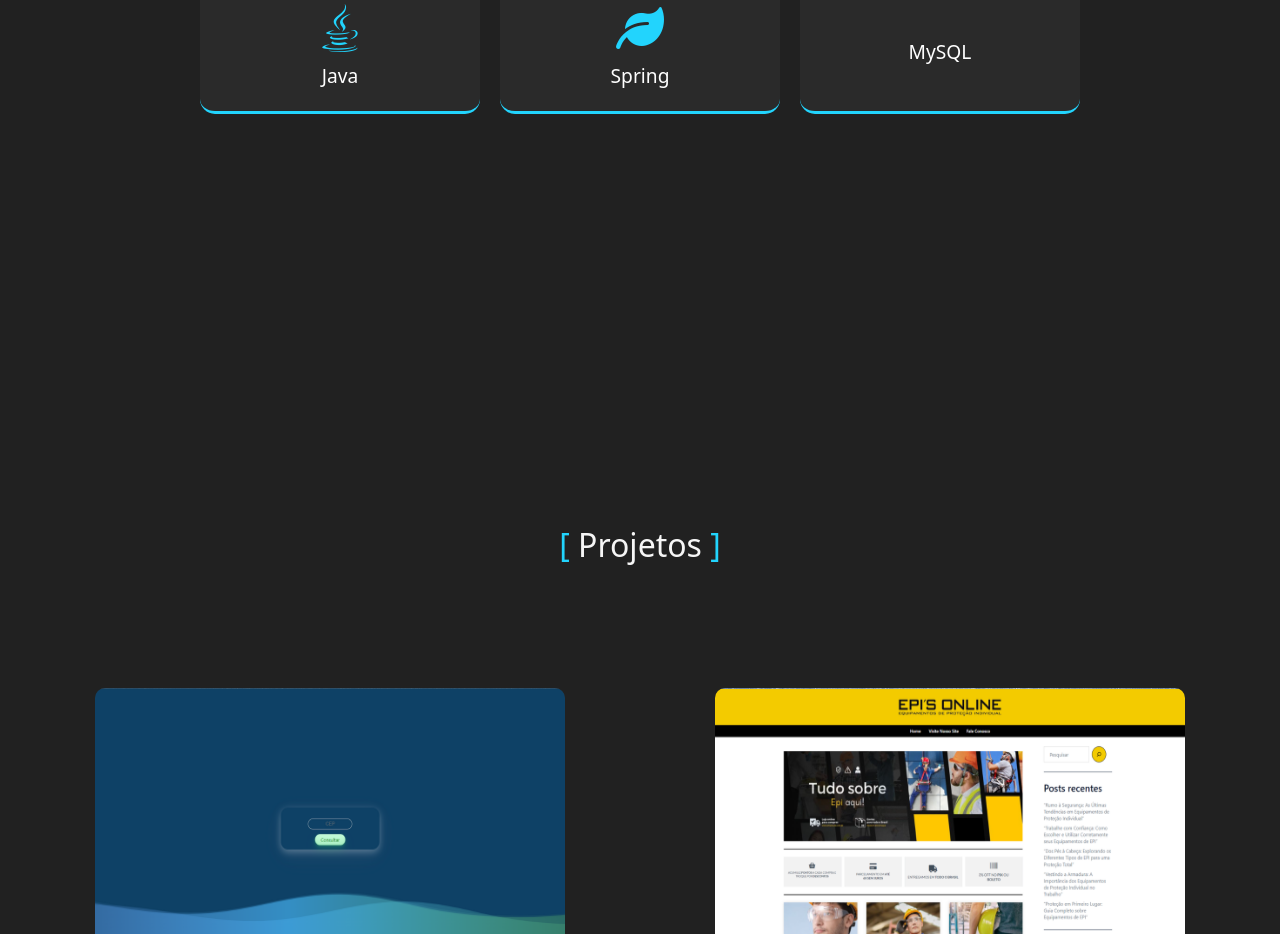
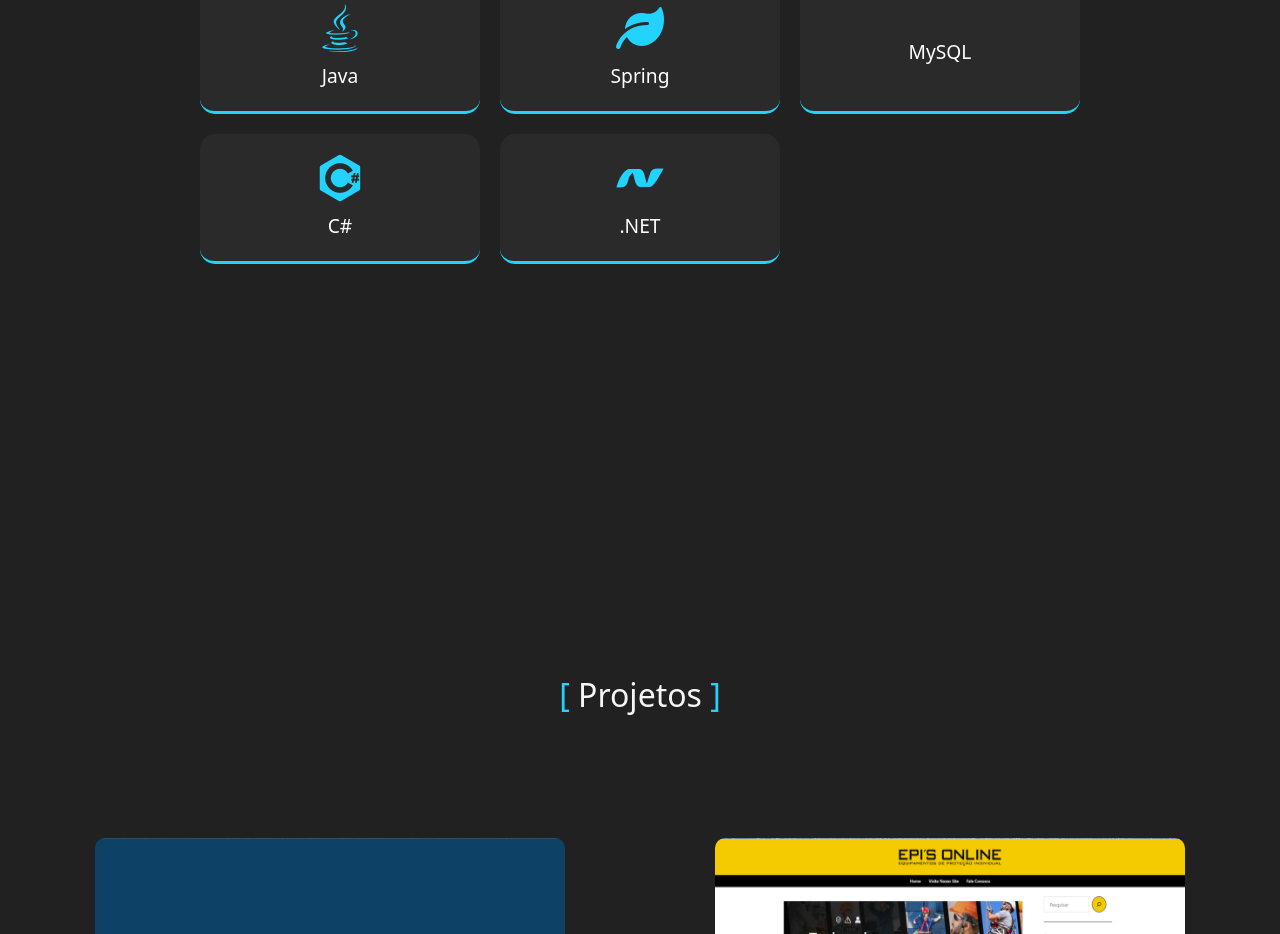
Before and after one commit to LucasBXavier/portifolio-angular, an Angular app: page / in a window 1280 px wide. Shown: the part 2320-3254 px from the top of the page. Built offline with nearby package versions, Linux system fonts and the light colour scheme; a web font is replaced by a local one.

Commit message:
add skills

```diff
--- a/src/app/skills/skills.component.html
+++ b/src/app/skills/skills.component.html
@@ -40,13 +40,13 @@
       <i class="devicon-mysql-original colored"></i>
       <p>MySQL</p>
     </div>
-    <!-- <div href="https://skillicons.dev" class="grid-item">
+    <div href="https://skillicons.dev" class="grid-item">
       <i class="devicon-csharp-plain"></i>
       <p>C#</p>
     </div>
     <div href="https://skillicons.dev" class="grid-item">
       <i class="devicon-dot-net-plain"></i>
       <p>.NET</p>
-    </div> -->
+    </div>
   </div>
 </section>
```
